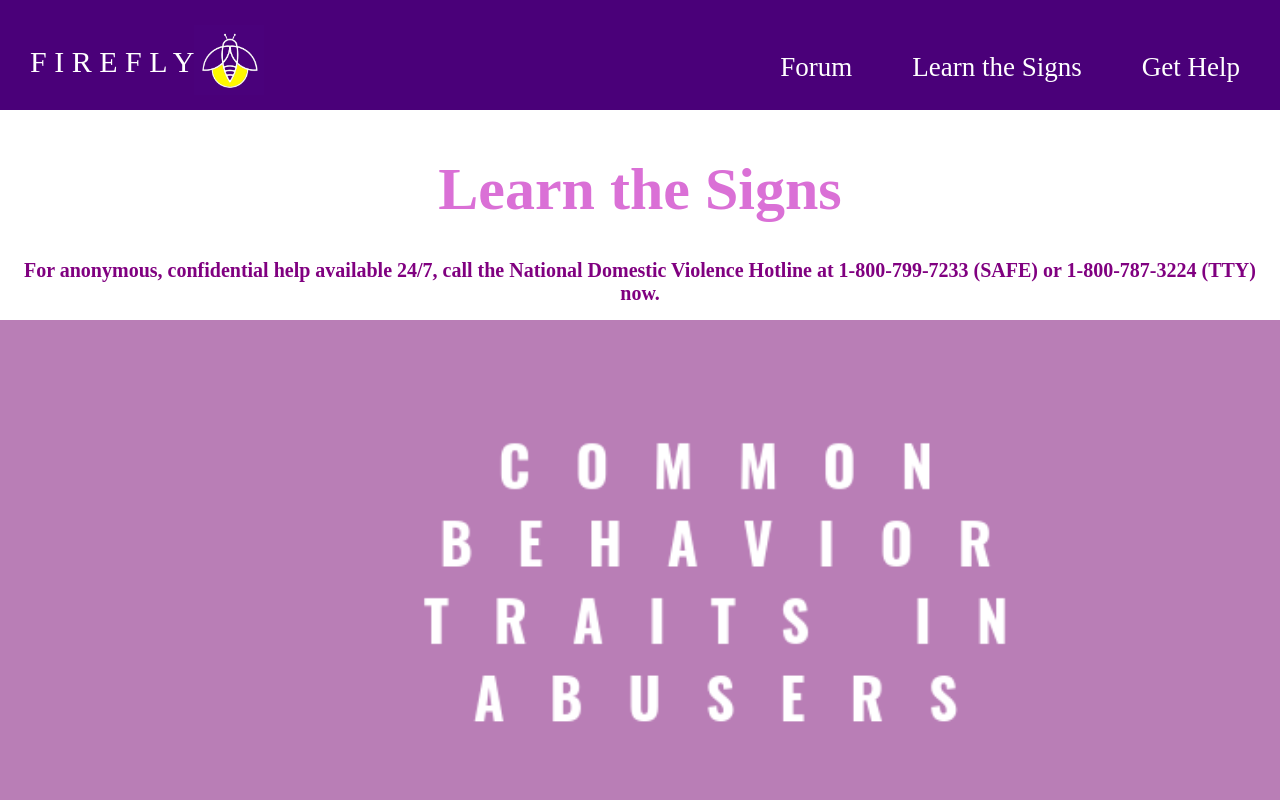
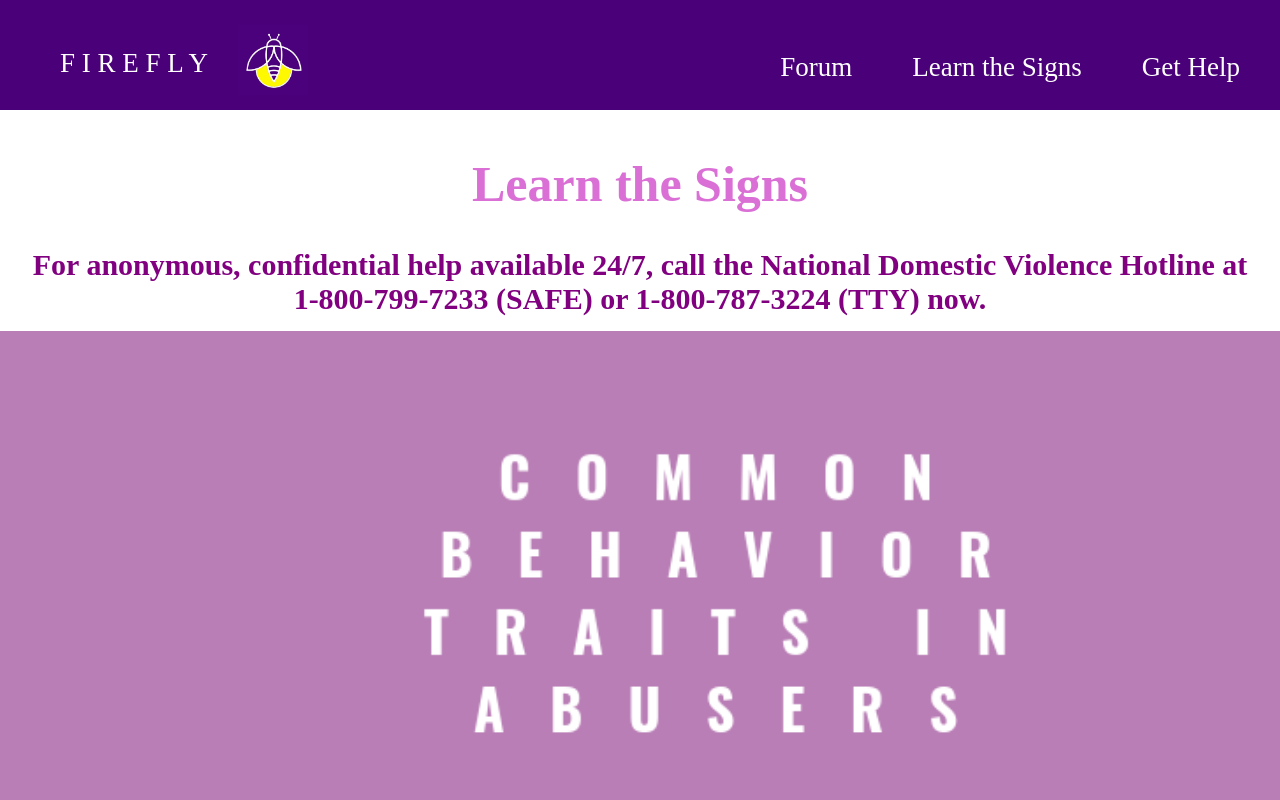
Before and after one commit to ananyasahoo20/final-project, a plain HTML site: page learnthesigns.html in a window 1280 px wide. Shown: the top 800 px of the page. Drawn offline with nearby package versions, Linux system fonts and the light colour scheme.

Commit message:
homebutton

```diff
--- a/learnthesigns.css
+++ b/learnthesigns.css
@@ -89,7 +89,7 @@ h1 {
   margin-top: 150px;
   text-align: center;
   padding: 5px;
-  font-size: 60px;
+  font-size: 50px;
 }
 
 h3 {
@@ -97,12 +97,10 @@ h3 {
     color: purple;
     text-align: center;
     padding: 20px;
-    font-size: 20px;
+    font-size: 30px;
   }
 
 img {
     margin-top: -5px;
     height: 70px;
 }
-
-.info {
--- a/learnthesigns.html
+++ b/learnthesigns.html
@@ -11,7 +11,7 @@
 
     <nav>
       <ul>
-        <li id="name">F I R E F L Y</li>
+        <li id="name"> <a href="./index.html">F I R E F L Y </a> </li>
 
         <div id="links">
           <img id="firefly" src="./assets/52BC4135-0F2A-4C93-BEF3-7AE48B29DDE8.jpg">
```
